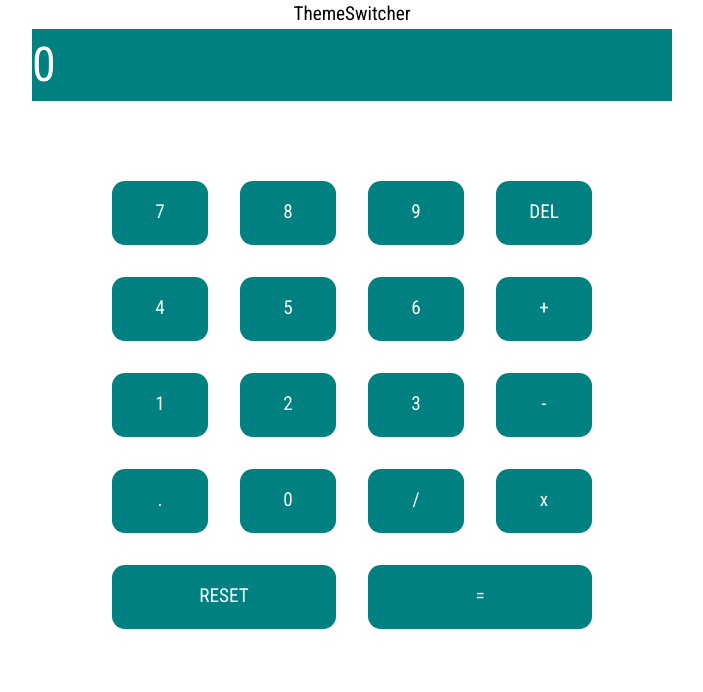
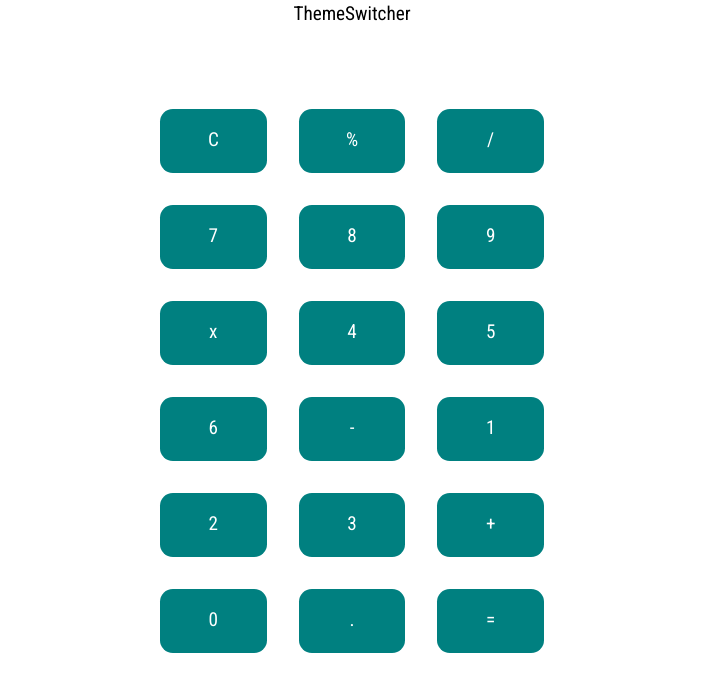
Before and after one commit to Meriemu/calculatorTheme-Reactjs, a React (Create React App) app: page / in a window 1280 px wide. Shown: the top 692 px of the page, without its empty margins (288-991 px from the left). Built offline with nearby package versions, Linux system fonts and the light colour scheme.

Commit message:
Calculator : set state

```diff
--- a/src/components/Calculator.jsx
+++ b/src/components/Calculator.jsx
@@ -3,52 +3,41 @@ import ThemeSwitcher from './ThemeSwitcher';
 import CalculatorResult from './CalculatorResult';
 
 const Calculator = () => {
-   const [nb, setNb ]= useState(0);
-   const handleOperation=(nbr)=> {
-      setNb(nbr);
-      // setNb(prevState =>  ({nbr: prevState.nbr +1 }) );
-      console.log("couleur : ", nbr)
+   const btnValues = [
+      ["C", "%", "/"],
+      [7, 8, 9, "x"],
+      [4, 5, 6, "-"],
+      [1, 2, 3, "+"],
+      [0, ".", "="],
+    ];
 
-      if(nbr === 'reset') {
-         setNb(0);
-      }
-   }
-//   useEffect(() => {
-//    handleOperation(nb);
-//   }, [nb]);
   return (
     <div className='calculator__wrapper'>
       <ThemeSwitcher />
-      <CalculatorResult showNb={nb} />
+      <CalculatorResult  />
 
       <div className='calculatorNB__container'>
          <div className='calculatorNB__row'>
-            <button onClick={()=>handleOperation(7)} value='7'> 7 </button>
-            <button onClick={()=>handleOperation(8)} value='8'> 8 </button>
-            <button onClick={()=>handleOperation(9)} value='9'> 9 </button>
-            <button> DEL </button>
-         </div>
-         <div className='calculatorNB__row'>
-            <button onClick={()=>handleOperation(4)} value='4'> 4 </button>
-            <button onClick={()=>handleOperation(5)} value='5'> 5 </button>
-            <button onClick={()=>handleOperation(6)} value='6'> 6 </button>
-            <button> + </button>
-         </div>
-         <div className='calculatorNB__row'>
-            <button onClick={()=>handleOperation(1)} value='1'> 1 </button>
-            <button onClick={()=>handleOperation(2)} value='2'> 2 </button>
-            <button onClick={()=>handleOperation(3)} value='3'> 3 </button>
-            <button> - </button>
-         </div>
-         <div className='calculatorNB__row'>
-            <button onClick={()=>handleOperation('.')}> . </button>
-            <button onClick={()=>handleOperation(0)}> 0 </button>
-            <button onClick={()=>handleOperation('/')}> / </button>
-            <button onClick={()=>handleOperation('x')}> x </button>
-         </div>
-         <div className='calculatorNB__row'>
-            <button onClick={()=>handleOperation('reset')}> RESET </button>
-            <button onClick={()=>handleOperation('=')}> = </button>
+             {
+               btnValues.flat().map((btn,i)=> {
+                  return   <button key={i}
+                     onClick={()=>{
+
+                        btn === "+" || btn === "-" || btn === "x" || btn === "/"
+                           ? signsHandler
+                        : btn === "%"
+                           ? moduloHandler
+                        :  btn === "."
+                           ?  comaHandler
+                        :  btn === "="
+                           ?  equalsHandler
+                        :  btn === "C"
+                           ?  resetHandler
+                        :  numClickHandler
+
+                     }}> { btn }</button>
+               })
+            }
          </div>
       </div>
     </div>
--- a/src/styles/components/Calculator.scss
+++ b/src/styles/components/Calculator.scss
@@ -5,7 +5,6 @@
    flex-direction: column;
    justify-content: center;
    align-items: center;
-   width: 40rem;
    margin: auto;
 }
 .calculatorNB__container {
@@ -15,12 +14,15 @@
    flex-direction: column;
    margin-top: 2rem;
    padding: 2rem;
+   width: 30rem;
 }
 
 .calculatorNB__row {
    display: flex;
    flex-direction: row;
    justify-content: center;
+   flex-wrap: wrap;
+   // width: 15rem;
 
    button {
       background-color: teal;
@@ -30,7 +32,7 @@
       width: 6rem;
       height: 4rem;
       margin: 1rem;
-      flex: 1;
+      flex:1 1 calc(100% / 4);
 
       &:hover {
          background-color: #FFF;
```
Also changed, not shown: 1 other file (tests, documents, lock files or other folders).
